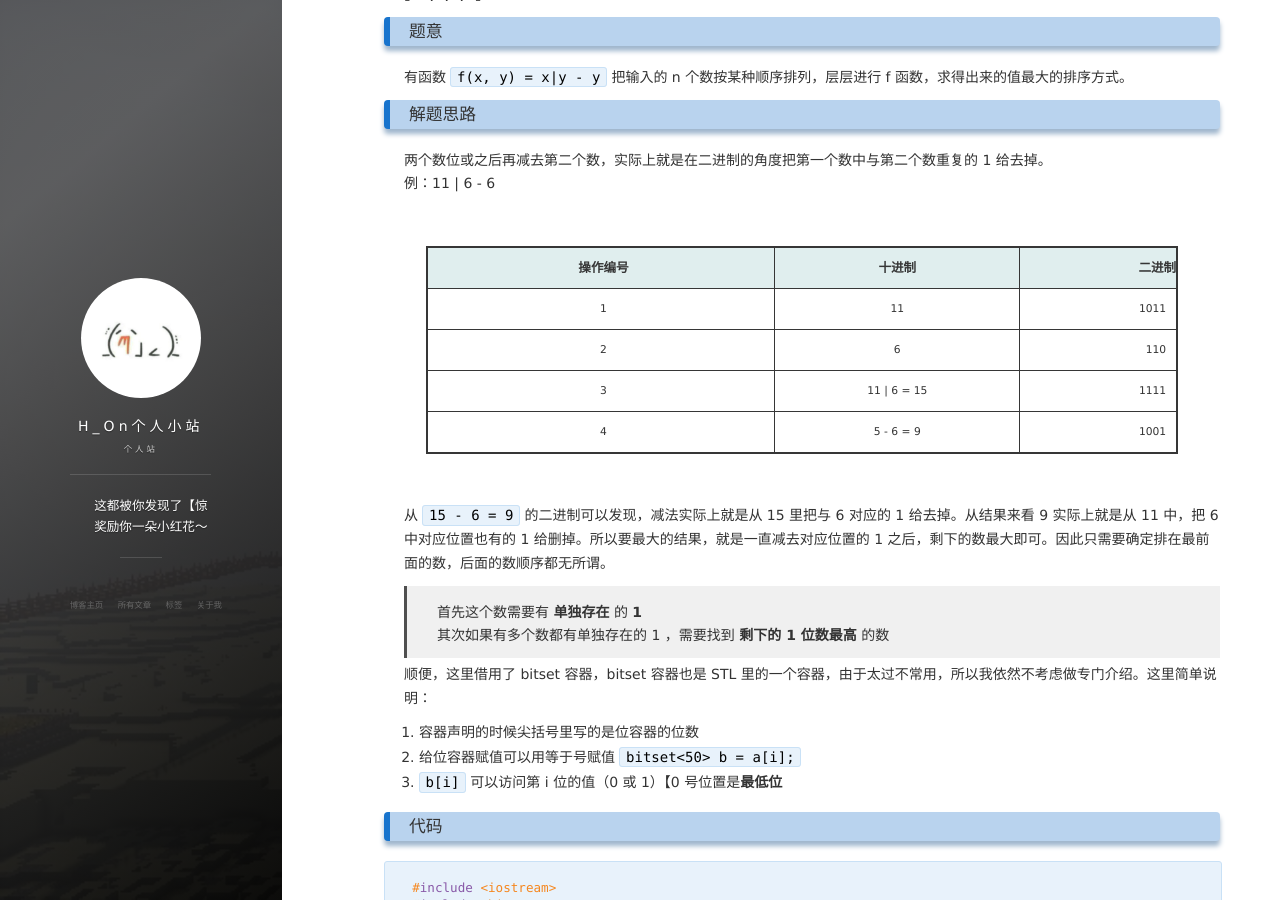
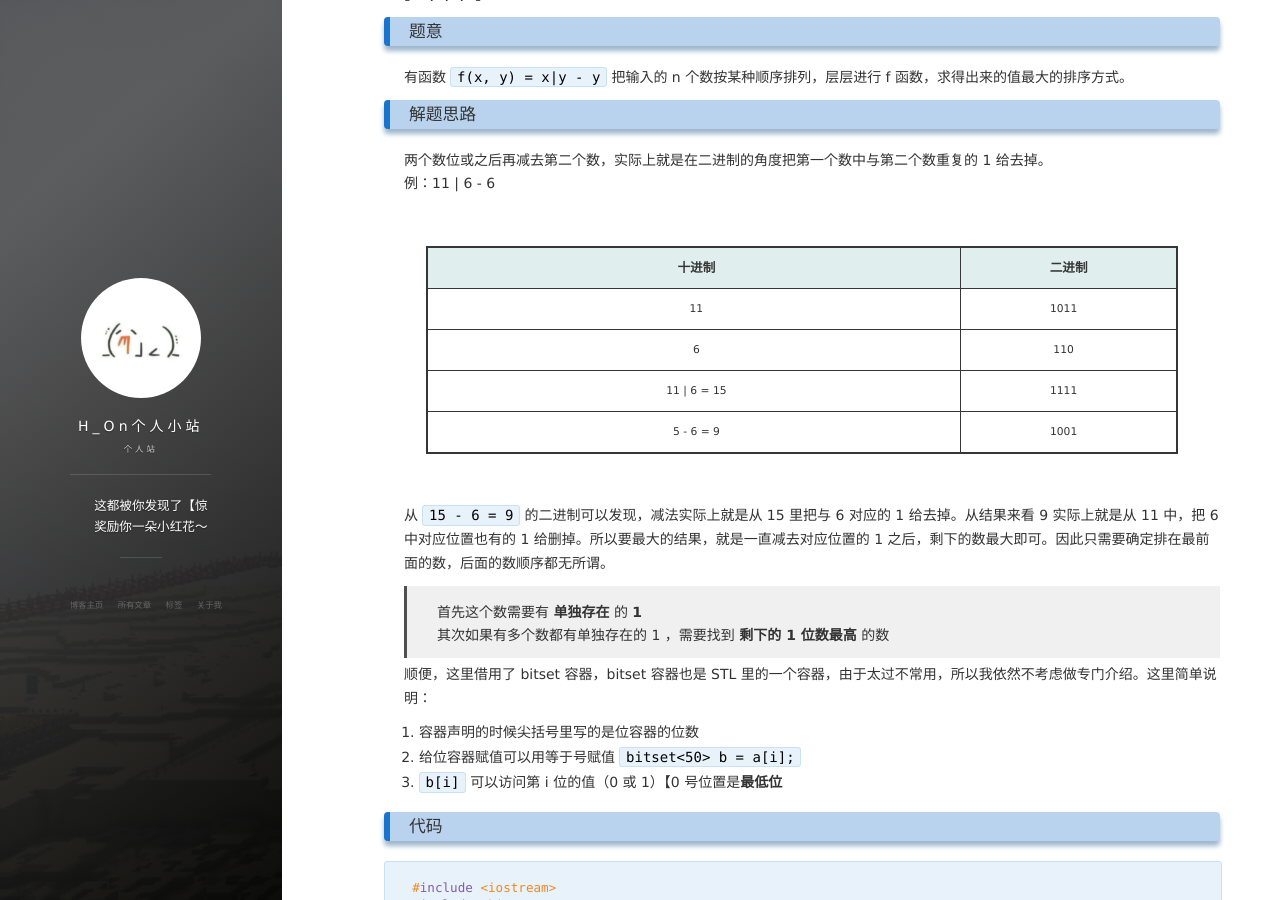
Before and after one commit to Hybrogen/Hybrogen.github.io, a Jekyll site: the page built from _posts/2020-02-10-CAnuHasaFunction.md, in a window 1280 px wide and 900 px high, scrolled down 1295 px. Built offline with Jekyll 4.4.1, drawn with Linux system fonts in a browser that asks for light colours; nearby versions of some CDN libraries; comment, search, counter and statistics services are not loaded.

Commit message:
CF618div2C题更新

```diff
--- a/_posts/2020-02-10-CAnuHasaFunction.md
+++ b/_posts/2020-02-10-CAnuHasaFunction.md
@@ -60,12 +60,12 @@ In the first testcase, value of the array **\[11,6,4,0\]** is **f(f(f(11,6),4),0
 两个数位或之后再减去第二个数，实际上就是在二进制的角度把第一个数中与第二个数重复的 1 给去掉。<br>
 例：11 | 6 - 6
 
-|操作编号|十进制|二进制|
-|:---:|:---:|---:|
-|1|11|1011|
-|2|6|110|
-|3|11 \| 6 = 15|1111|
-|4|5 - 6 = 9|1001|
+|十进制|二进制|
+|:---:|:---:|
+|11|1011|
+|6|110|
+|11 \| 6 = 15|1111|
+|5 - 6 = 9|1001|
 
 从 `15 - 6 = 9` 的二进制可以发现，减法实际上就是从 15 里把与 6 对应的 1 给去掉。从结果来看 9 实际上就是从 11 中，把 6 中对应位置也有的 1 给删掉。所以要最大的结果，就是一直减去对应位置的 1 之后，剩下的数最大即可。因此只需要确定排在最前面的数，后面的数顺序都无所谓。
 > 首先这个数需要有 **单独存在** 的 **1**<br>
```
